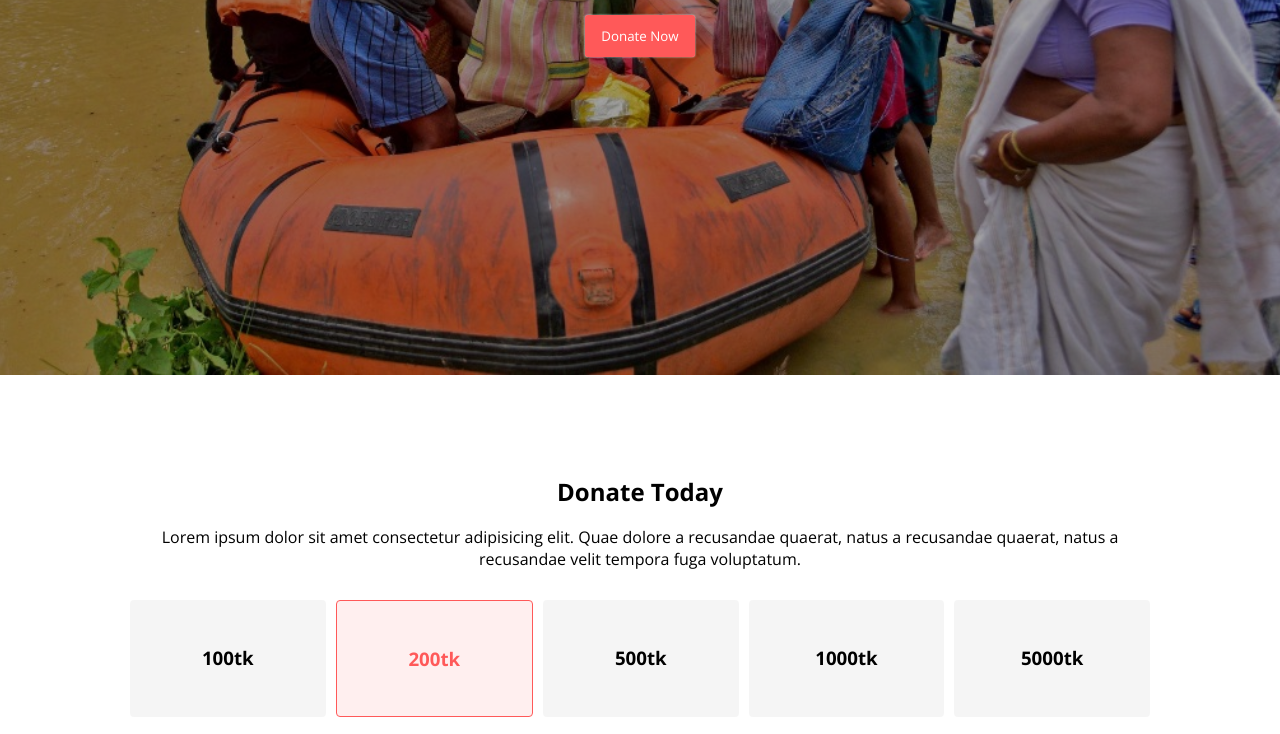
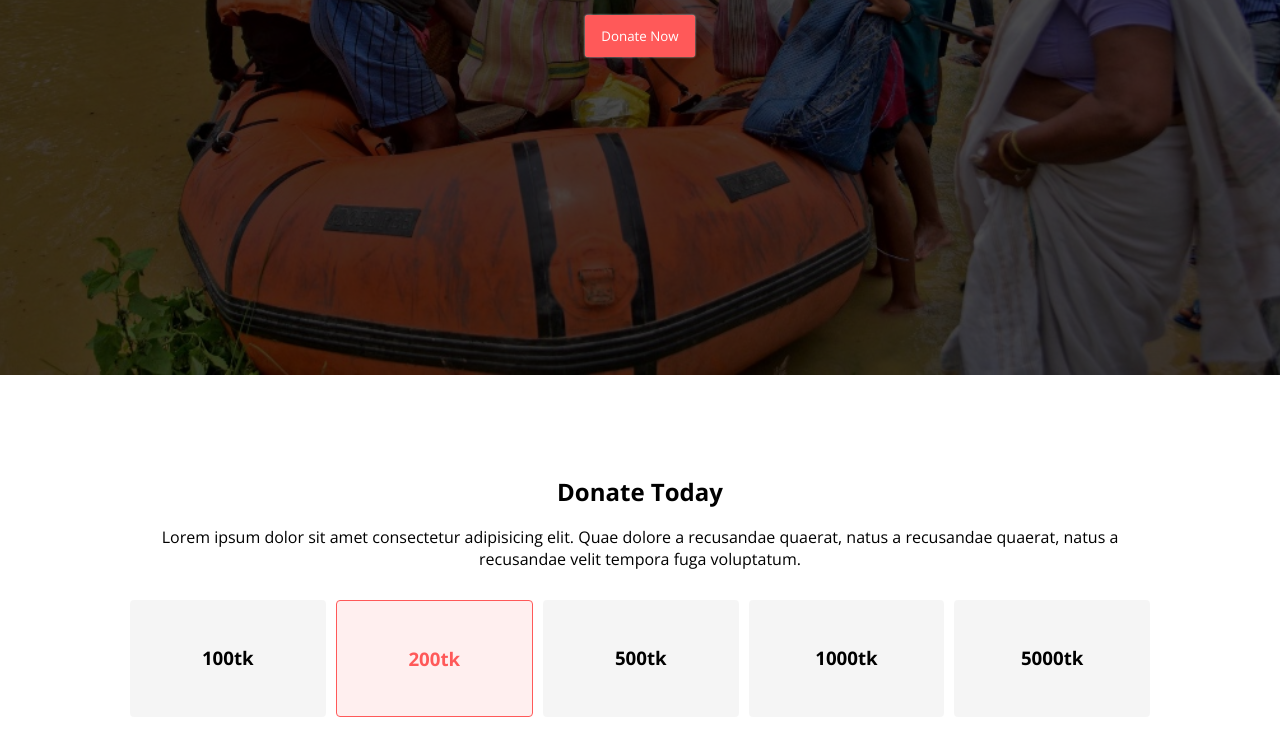
Before and after one commit to baizidkhan/Development_Assignment_02, a plain HTML site: page index.html in a window 1280 px wide. Shown: the part 425-1159 px from the top of the page. Drawn offline with nearby package versions, Linux system fonts and the light colour scheme; files whose address does not match are found by name.

Commit message:
Updated Assignment_02

```diff
--- a/style/style.css
+++ b/style/style.css
@@ -78,7 +78,7 @@ input[type="mail"]{
     display: flex;
     align-items: center;
     background-blend-mode: darken;
-    background-color: #0000005e;
+    background-color: #000000b6;
 }
 
 
```
